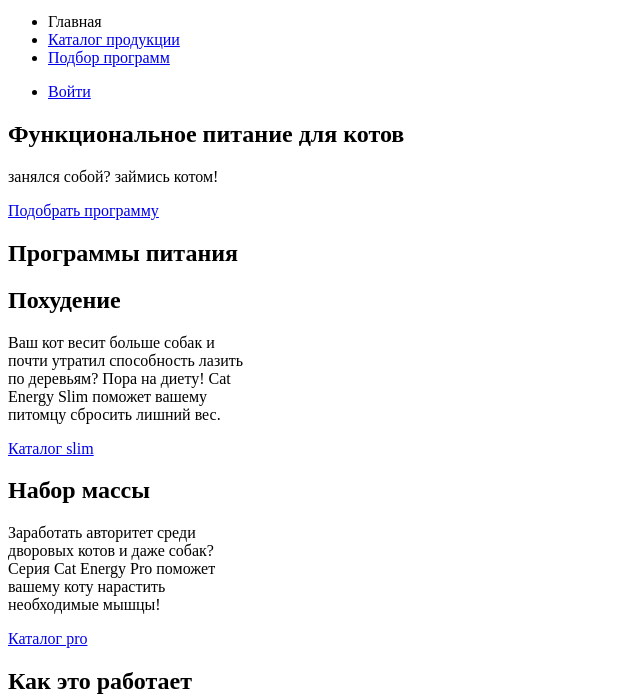
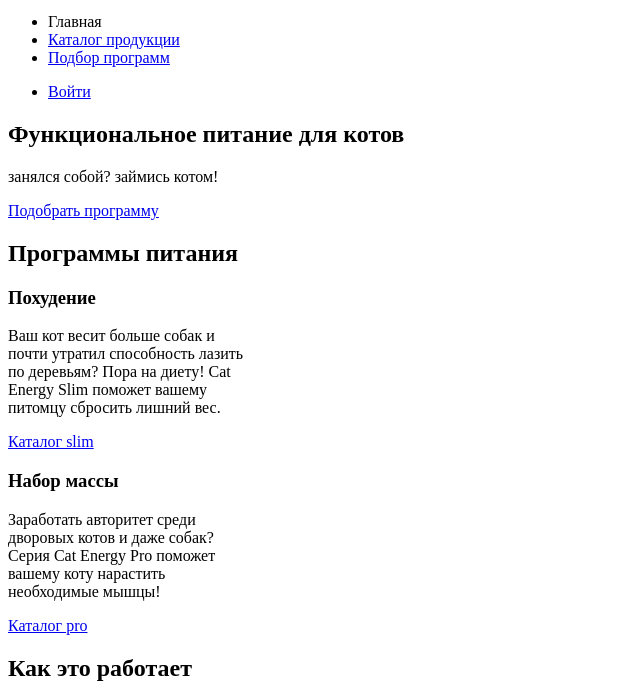
Before and after one commit to nurzhankydyralieva/1339991-cat-energy-20, a website: page source/index.html in a window 1280 px wide. Shown: the part 96-795 px from the top of the page, without its empty margins (0-640 px from the left). Drawn offline with Linux system fonts and the light colour scheme.

Commit message:
Завершаем разметку

```diff
--- a/source/index.html
+++ b/source/index.html
@@ -53,8 +53,8 @@
 
     <section>
       <h2 class="visually hidden">Программы питания</h2>
-      <div class="program-item program-item__name">
-        <h2>Похудение</h2>
+      <div class="program-item">
+        <h3 class="program-item__name">Похудение</h3>
         <p class="program-item__text">
           Ваш кот весит больше собак и<br>почти утратил способность лазить<br>по
           деревьям? Пора на диету! Cat<br>Energy Slim поможет вашему<br>питомцу
@@ -63,8 +63,8 @@
           Каталог slim
         </a>
       </div>
-      <div class="program-item program-item__name">
-        <h2>Набор массы</h2>
+      <div class="program-item">
+        <h3 class="program-item__name">Набор массы</h3>
         <p class="program-item__text">
           Заработать авторитет среди<br>дворовых котов и даже собак?<br>Серия
           Cat Energy Pro поможет<br>вашему коту нарастить<br>необходимые мышцы!
```
